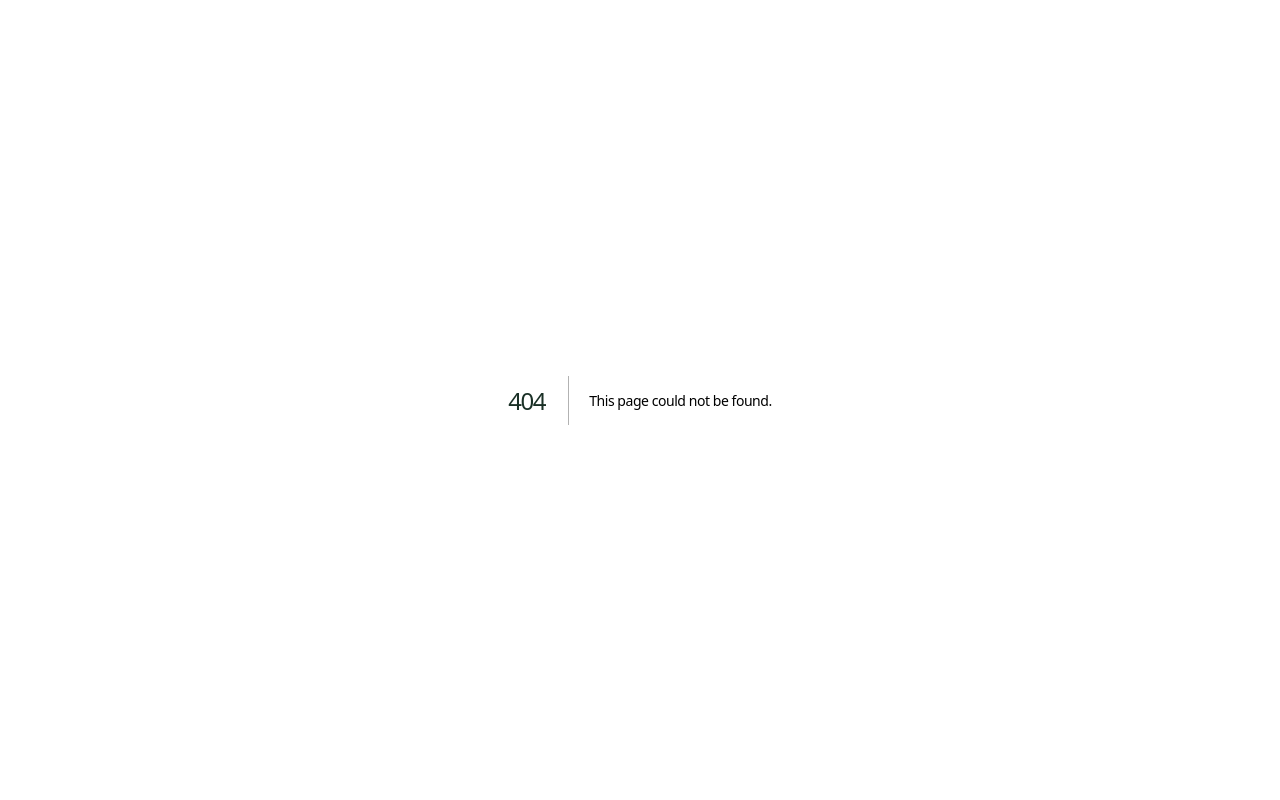
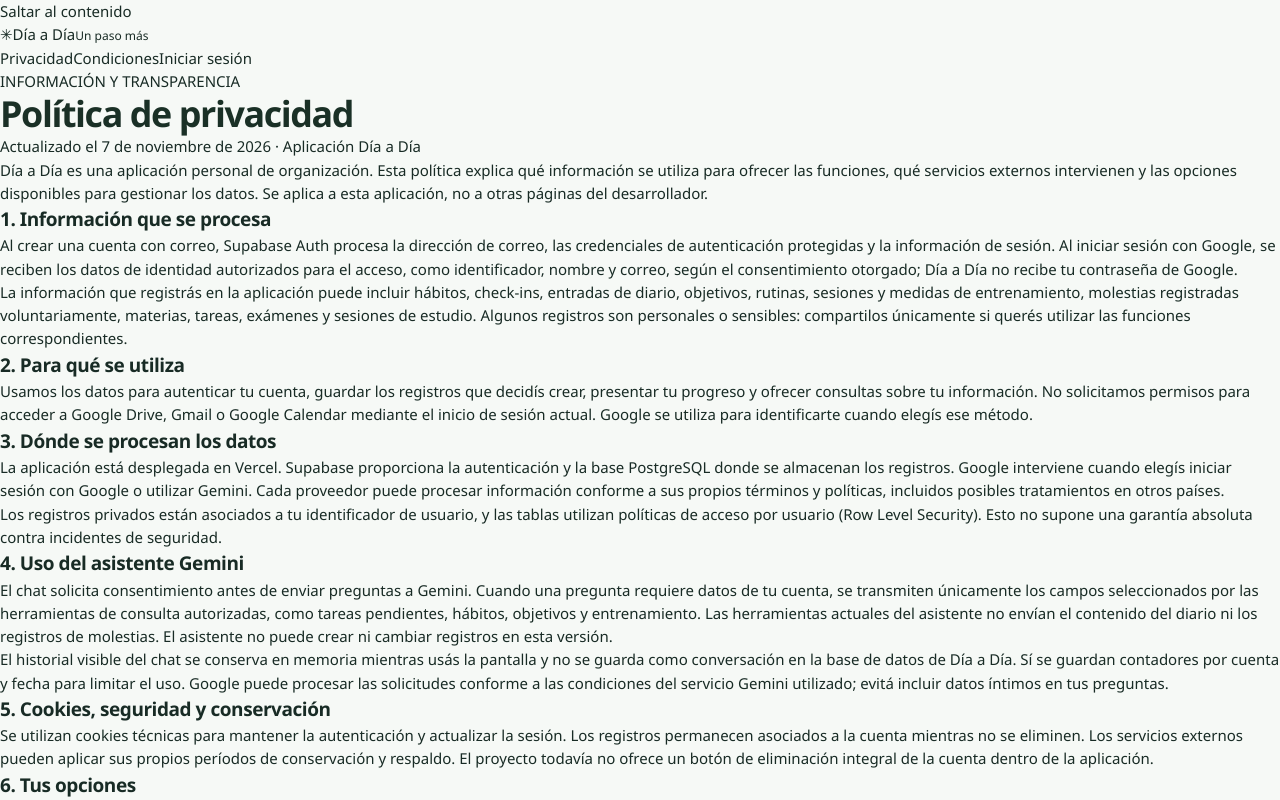
Before and after one commit to d4vdxh1/personal-ia, a Next.js app: page /privacy in a window 1280 px wide. Before the commit this address had no page. Shown: the top 800 px of the page. Built offline with nearby package versions, Linux system fonts and the light colour scheme.

Commit message:
feat(public): src/app/privacy/page.tsx

```diff
--- /dev/null
+++ b/src/app/privacy/page.tsx
@@ -0,0 +1,44 @@
+import type { Metadata } from "next";
+import { PublicShell } from "@/components/public/public-shell";
+
+export const metadata: Metadata = {
+  title: "Política de privacidad | Día a Día",
+  description: "Cómo Día a Día utiliza datos de cuenta, hábitos, estudio, entrenamiento y consultas al asistente Gemini.",
+};
+
+export default function PrivacyPage() {
+  return (
+    <PublicShell>
+      <article className="public-legal">
+        <p className="public-eyebrow">INFORMACIÓN Y TRANSPARENCIA</p>
+        <h1>Política de privacidad</h1>
+        <p className="public-updated">Actualizado el 7 de noviembre de 2026 · Aplicación Día a Día</p>
+        <p>Día a Día es una aplicación personal de organización. Esta política explica qué información se utiliza para ofrecer las funciones, qué servicios externos intervienen y las opciones disponibles para gestionar los datos. Se aplica a esta aplicación, no a otras páginas del desarrollador.</p>
+
+        <h2>1. Información que se procesa</h2>
+        <p>Al crear una cuenta con correo, Supabase Auth procesa la dirección de correo, las credenciales de autenticación protegidas y la información de sesión. Al iniciar sesión con Google, se reciben los datos de identidad autorizados para el acceso, como identificador, nombre y correo, según el consentimiento otorgado; Día a Día no recibe tu contraseña de Google.</p>
+        <p>La información que registrás en la aplicación puede incluir hábitos, check-ins, entradas de diario, objetivos, rutinas, sesiones y medidas de entrenamiento, molestias registradas voluntariamente, materias, tareas, exámenes y sesiones de estudio. Algunos registros son personales o sensibles: compartilos únicamente si querés utilizar las funciones correspondientes.</p>
+
+        <h2>2. Para qué se utiliza</h2>
+        <p>Usamos los datos para autenticar tu cuenta, guardar los registros que decidís crear, presentar tu progreso y ofrecer consultas sobre tu información. No solicitamos permisos para acceder a Google Drive, Gmail o Google Calendar mediante el inicio de sesión actual. Google se utiliza para identificarte cuando elegís ese método.</p>
+
+        <h2>3. Dónde se procesan los datos</h2>
+        <p>La aplicación está desplegada en Vercel. Supabase proporciona la autenticación y la base PostgreSQL donde se almacenan los registros. Google interviene cuando elegís iniciar sesión con Google o utilizar Gemini. Cada proveedor puede procesar información conforme a sus propios términos y políticas, incluidos posibles tratamientos en otros países.</p>
+        <p>Los registros privados están asociados a tu identificador de usuario, y las tablas utilizan políticas de acceso por usuario (Row Level Security). Esto no supone una garantía absoluta contra incidentes de seguridad.</p>
+
+        <h2>4. Uso del asistente Gemini</h2>
+        <p>El chat solicita consentimiento antes de enviar preguntas a Gemini. Cuando una pregunta requiere datos de tu cuenta, se transmiten únicamente los campos seleccionados por las herramientas de consulta autorizadas, como tareas pendientes, hábitos, objetivos y entrenamiento. Las herramientas actuales del asistente no envían el contenido del diario ni los registros de molestias. El asistente no puede crear ni cambiar registros en esta versión.</p>
+        <p>El historial visible del chat se conserva en memoria mientras usás la pantalla y no se guarda como conversación en la base de datos de Día a Día. Sí se guardan contadores por cuenta y fecha para limitar el uso. Google puede procesar las solicitudes conforme a las condiciones del servicio Gemini utilizado; evitá incluir datos íntimos en tus preguntas.</p>
+
+        <h2>5. Cookies, seguridad y conservación</h2>
+        <p>Se utilizan cookies técnicas para mantener la autenticación y actualizar la sesión. Los registros permanecen asociados a la cuenta mientras no se eliminen. Los servicios externos pueden aplicar sus propios períodos de conservación y respaldo. El proyecto todavía no ofrece un botón de eliminación integral de la cuenta dentro de la aplicación.</p>
+
+        <h2>6. Tus opciones</h2>
+        <p>Podés dejar de utilizar el asistente, cerrar sesión y modificar los registros que admitan edición. Para solicitar acceso, corrección o eliminación de tu información y cuenta, contactá al responsable del proyecto mediante el correo de asistencia que se muestra en la pantalla de consentimiento de Google OAuth. Para consultas generales, también podés consultar el <a href="https://github.com/d4vdxh1" target="_blank" rel="noopener noreferrer">perfil público del desarrollador</a>. No compartas información personal en incidencias públicas de GitHub.</p>
+
+        <h2>7. Cambios a esta política</h2>
+        <p>Si las funciones o los proveedores cambian, la política deberá actualizarse para describir el nuevo tratamiento de información. Esta versión refleja las funciones disponibles hasta la Fase 4A del proyecto.</p>
+      </article>
+    </PublicShell>
+  );
+}
```
